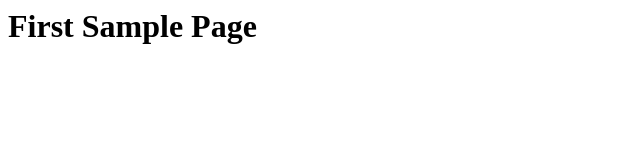
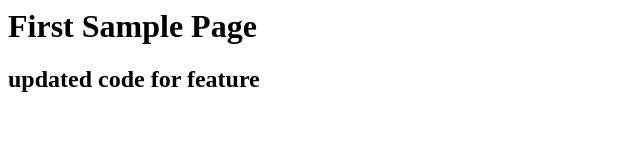
Before and after one commit to ramsonawane/gitSample11, a plain HTML site: page index.html in a window 1280 px wide. Shown: the whole page, without its empty margins (0-640 px from the left). Drawn offline with Linux system fonts and the light colour scheme.

Commit message:
updated for feature

```diff
--- a/index.html
+++ b/index.html
@@ -1 +1,2 @@
 <h1> First Sample Page</h>
+<h2> updated code for feature</h2>
```
